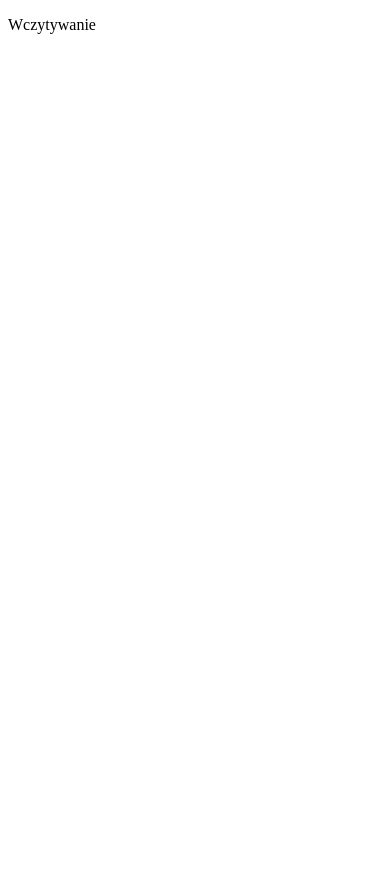
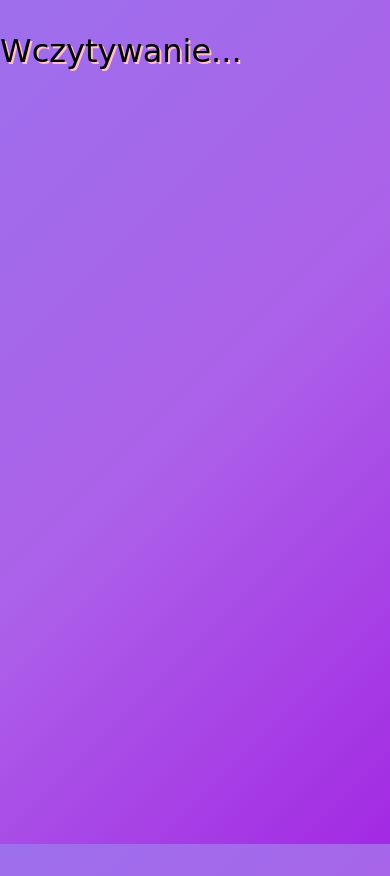
Before and after one commit to jkthomas/surveyserverweb, a React (Create React App) app: page / in a window 390 px wide. Built offline with nearby package versions, Linux system fonts and the light colour scheme.

Commit message:
[CSS] Created responsive page and added animations

```diff
--- a/public/stylesheet.css
+++ b/public/stylesheet.css
@@ -1,5 +1,16 @@
-html, body{
+html{
     height: 100%;
+    font-family: "Comic Sans MS", cursive, sans-serif;
+}
+
+body{
+    margin: 0;
+    padding: 0;
+    height: 100%;
+    background: rgb(157,111,237);
+    background: linear-gradient(135deg, rgba(157,111,237,1) 0%, rgba(172,97,233,1) 50%, rgba(163,42,227,1) 100%);
+    background-repeat: no-repeat;
+    background-attachment: fixed;
 }
 
 #root{
@@ -10,9 +21,14 @@ html, body{
     border: 1px solid red;
     display: flex;
     flex-direction: column;
-    justify-content: space-around;
     align-content: space-around;
     height: 100%;
+}
+
+.questionContainer{
+    background-color: #8585ad;
+    border-radius: 20%;
+    box-shadow: 1px 2px 4px rgba(0, 0, 0, .5), inset 0 0 10px #000000;
 }
 
 .questionContent{
@@ -26,24 +42,27 @@ html, body{
     display: flex;
     flex-direction: column;
     align-items: center;
-    justify-content: space-around;
-    align-content: space-around;
-    flex-wrap: wrap;
-    height: 80%;
+    flex-wrap: nowrap;
+    animation: fadein 2s;
 }
 
-.flexOption{
+.flexFormContainer{
     border: 1px solid green;
     width: 100%;
 }
 
-.optionInput{
-    width: 10%;
+.pickInput{
+
 }
 
-.optionLabel{
-    width: 90%;
+.pickInput:checked{
+    animation: swell 250ms ease-in;
+}
+
+
+.inputLabel{
     font-size: 150%;
+    text-shadow: 2px 2px pink;
 }
 
 .textInput{
@@ -52,8 +71,24 @@ html, body{
 }
 
 .submitButton{
-    width: 30%;
-    height: 10%;
+    /*width: 30%;*/
     margin: 0;
     padding: 0;
 }
+
+.message{
+    font-size: 200%;
+    text-shadow: 2px 2px pink;
+}
+
+@keyframes swell{
+    0%{transform: scale(0);}
+    25%{transform: scale(1.5);}
+    75%{transform: scale(1.7);}
+    100%{transform: scale(1);}
+}
+
+@keyframes fadein {
+    from { opacity: 0; }
+    to   { opacity: 1; }
+}
--- a/src/enum/Messages.js
+++ b/src/enum/Messages.js
@@ -1,8 +1,8 @@
 const MessageEnum = {
-    Loading: "Wczytywanie",
+    Loading: "Wczytywanie...",
     End: "Odpowiedziano na wszystkie pytania. Potwierdz swoje odpowiedzi klikając w przycisk poniżej...",
-    ReplyLoadingError: "Nie udalo sie wczytac mozliwych odpowiedzi",
-    GeneralError: "Blad ogolny, prosze zrestartowac aplikacje",
+    ReplyLoadingError: "Nie udalo sie wczytac mozliwych odpowiedzi. Prosze odswiezyc strone.",
+    GeneralError: "Blad ogolny, prosze zrestartowac aplikacje.",
     SubmitThanks: "Dziekujemy za wypelnienie naszej ankiety!"
 };
 
--- a/src/survey/question/QuestionManager.js
+++ b/src/survey/question/QuestionManager.js
@@ -47,7 +47,9 @@ class QuestionManager extends Component {
         const repliesComponent = this.getRepliesComponent(this.props.question.type);
         return (
             <div className="mainContainer">
-                <p className="questionContent">{this.props.question.content}</p>
+                <div className="questionContainer">
+                    <p className="questionContent">{this.props.question.content}</p>
+                </div>
                 {repliesComponent}
             </div>
         )
--- a/src/survey/question/reply/CheckboxReply.js
+++ b/src/survey/question/reply/CheckboxReply.js
@@ -51,10 +51,10 @@ class CheckboxReply extends Component {
     render() {
         const replies = this.props.replies.map((reply) => {
             return ([
-                <div className="flexOption">
-                    <input className="optionInput" key={reply.id} type="checkbox" value={reply.id}
+                <div className="flexFormContainer">
+                    <input className="pickInput" key={reply.id} type="checkbox" value={reply.id}
                            onChange={event => this.handleChange(event, reply.content)}/>
-                    <label className="optionLabel" key='content'>{reply.content}</label>
+                    <label className="inputLabel" key='content'>{reply.content}</label>
                 </div>,
                 <br key='breakline'/>
             ])
--- a/src/survey/question/reply/OpenReply.js
+++ b/src/survey/question/reply/OpenReply.js
@@ -32,7 +32,7 @@ class OpenReply extends Component {
 
     render() {
         return (
-            <form className="flexForm" onSubmit={this.handleSubmit} onChange={event => this.handleChange(event)}>
+            <form className="flexFormContainer" onSubmit={this.handleSubmit} onChange={event => this.handleChange(event)}>
                 <input className="textInput" type="text"/>
                 <input className="submitButton" type="submit"/>
             </form>)
--- a/src/survey/question/reply/RadioReply.js
+++ b/src/survey/question/reply/RadioReply.js
@@ -39,11 +39,11 @@ class RadioReply extends Component {
         const currentlyPickedOption = this.state.pickedOptionId;
         const replies = this.props.replies.map((reply) => {
             return ([
-                <div className="flexOption">
-                    <input className="optionInput" key={reply.id} type="radio" value={reply.id}
+                <div className="flexFormContainer">
+                    <input className="pickInput" key={reply.id} type="radio" value={reply.id}
                            checked={currentlyPickedOption === reply.id.toString()}
                            onChange={event => this.handleChange(event, reply.content)}/>
-                    <label className="optionLabel" key='content'>{reply.content}</label>
+                    <label className="inputLabel" key='content'>{reply.content}</label>
                 </div>,
                 <br key='breakline'/>
             ])
```
